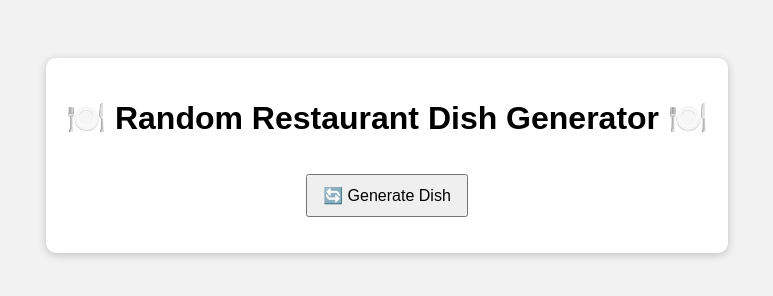
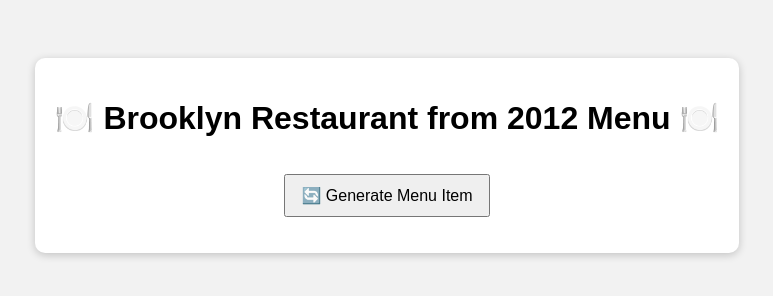
Before and after one commit to jstrauss1018/fun, a plain HTML site: page index.html in a window 1280 px wide. Shown: the whole page, without its empty margins (253-1026 px from the left). Drawn offline with Linux system fonts and the light colour scheme.

Commit message:
Update index.html

```diff
--- a/index.html
+++ b/index.html
@@ -3,14 +3,14 @@
 <head>
     <meta charset="UTF-8">
     <meta name="viewport" content="width=device-width, initial-scale=1.0">
-    <title>Random Dish Generator</title>
+    <title>Brooklyn Restaurant from 2012 Menu</title>
     <link rel="stylesheet" href="styles.css">
 </head>
 <body>
 
     <div class="container">
-        <h1>🍽️ Random Restaurant Dish Generator 🍽️</h1>
-        <button onclick="generateDish()">🔄 Generate Dish</button>
+        <h1>🍽️ Brooklyn Restaurant from 2012 Menu 🍽️</h1>
+        <button onclick="generateDish()">🔄 Generate Menu Item </button>
         <p id="dish"></p>
     </div>
 
```
